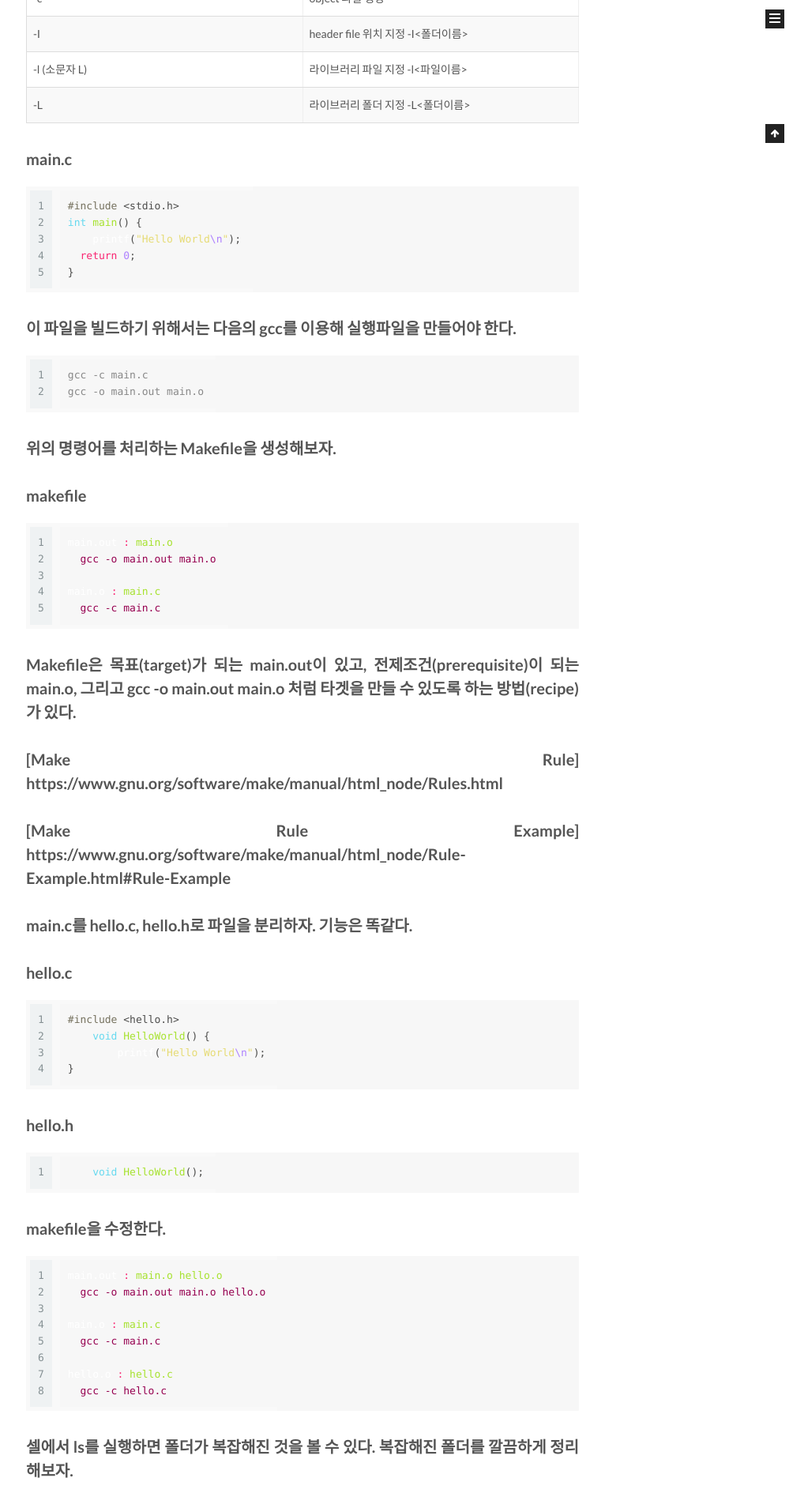
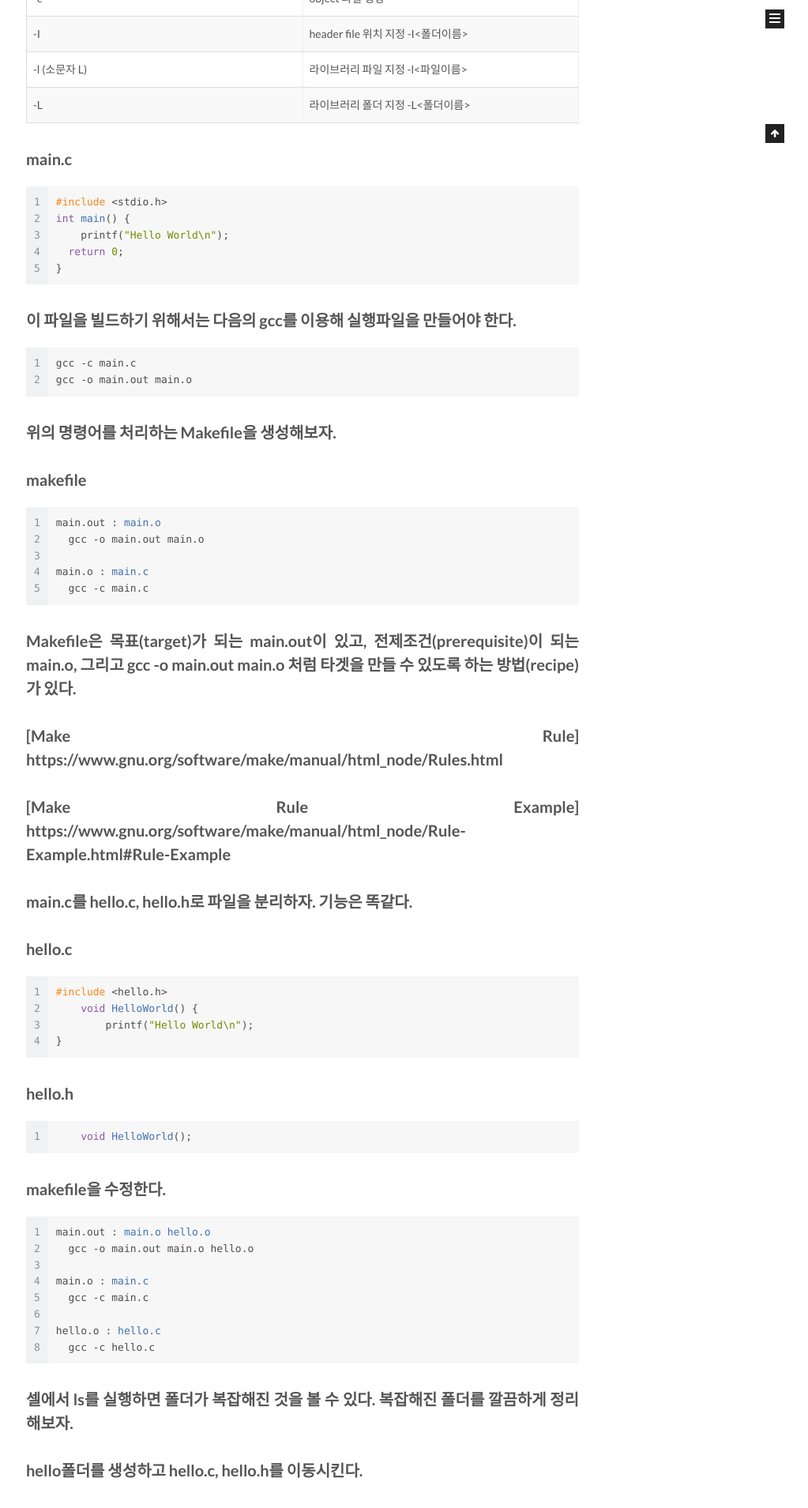
Before and after one commit to jihoonLee/jihoonlee.github.io, a Jekyll site: the page built from index.html, in a window 1280 px wide. Shown: the part 819-2728 px from the top of the page at 79% size, without its empty margins (257-1280 px from the left). Built offline with Jekyll 4.4.1, drawn with Linux system fonts in a browser that asks for light colours; the list of posts is cut into pages by our own code.

Commit message:
include syntax

```diff
--- a/_includes/_layout.html
+++ b/_includes/_layout.html
@@ -14,6 +14,7 @@
   {% include _partials/head.html %}
   <title>{{ title }}</title>
   {% include _third-party/analytics/index.html %}
+  <link rel="stylesheet" href="/assets/built/syntax.css">
 </head>
 
 <body itemscope itemtype="http://schema.org/WebPage" lang="{{ page.lang | default: page.language | default: site.language }}">
--- a/assets/css/main.scss
+++ b/assets/css/main.scss
@@ -28,8 +28,7 @@ $jekyll-config-map : {{ config_map }};
 @import "_mixins/custom";
 
 // syntax
-
-@import url(syntax.css);
+//@import url(syntax.css);
 
 
 // Common Layer
```
